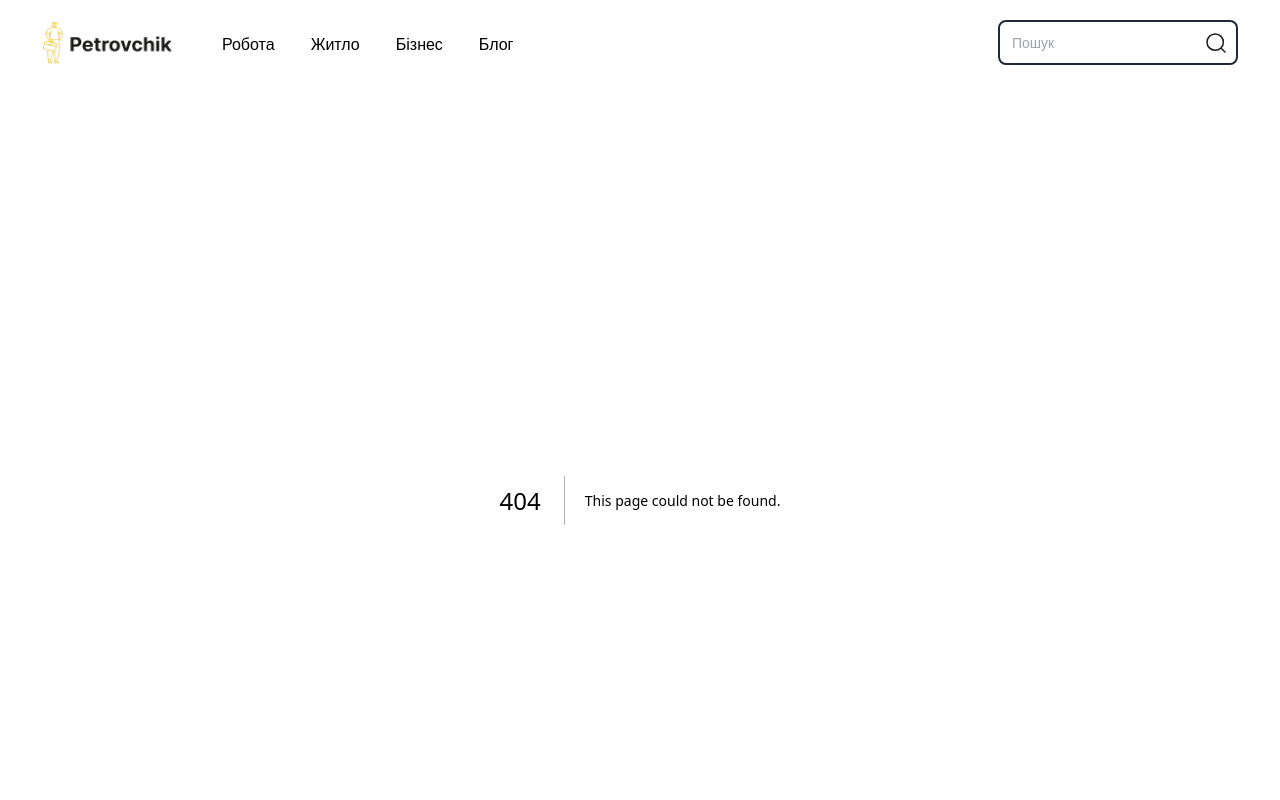
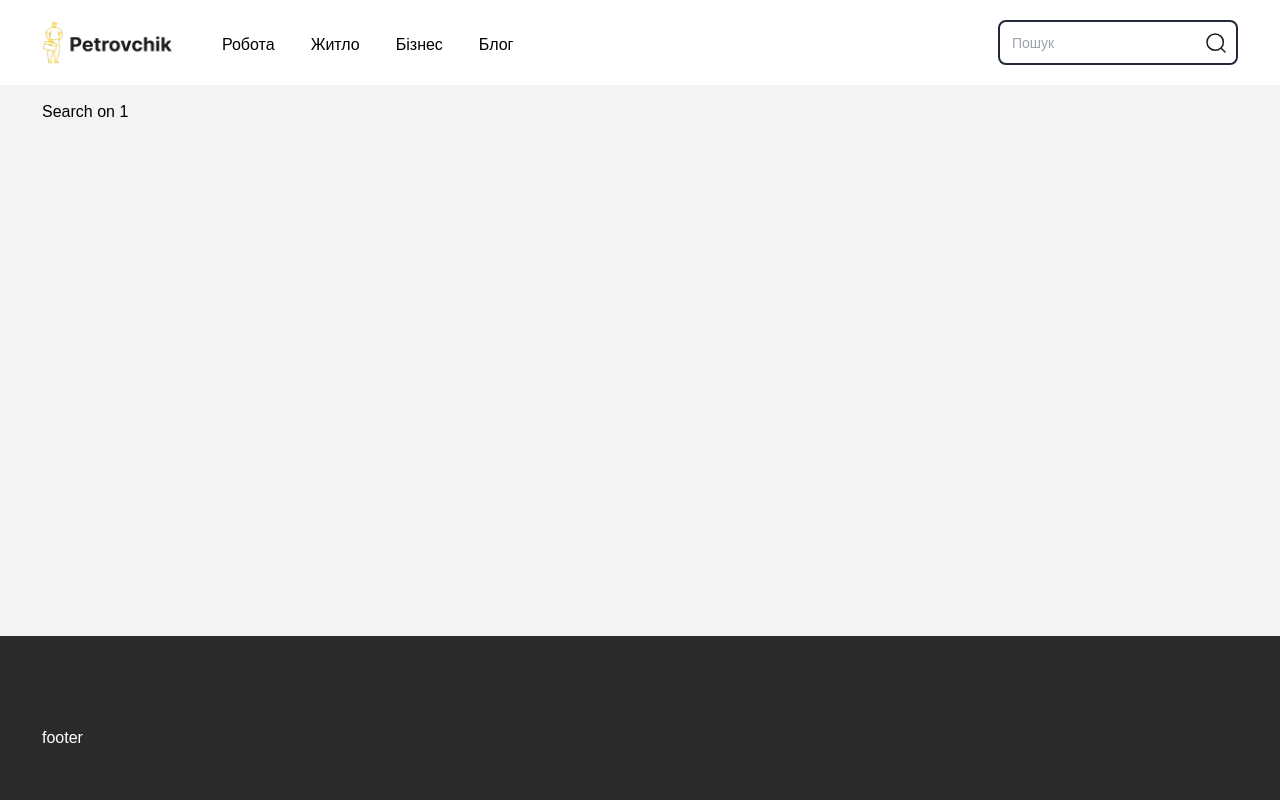
Before and after one commit to macs1756/petrovchik-next-client, a Next.js app: page /search/1 in a window 1280 px wide. Before the commit this address had no page. Shown: the top 800 px of the page. Built offline with nearby package versions, Linux system fonts and the light colour scheme.

Commit message:
add page search and dynamic params

```diff
--- /dev/null
+++ b/src/app/search/[body]/page.tsx
@@ -0,0 +1,7 @@
+import { useRouter } from "next/navigation"
+
+export default function Search({ params }: { params: { body: string } } ) {
+    return(
+      <div>Search on {params.body}</div>
+    )
+}
```
